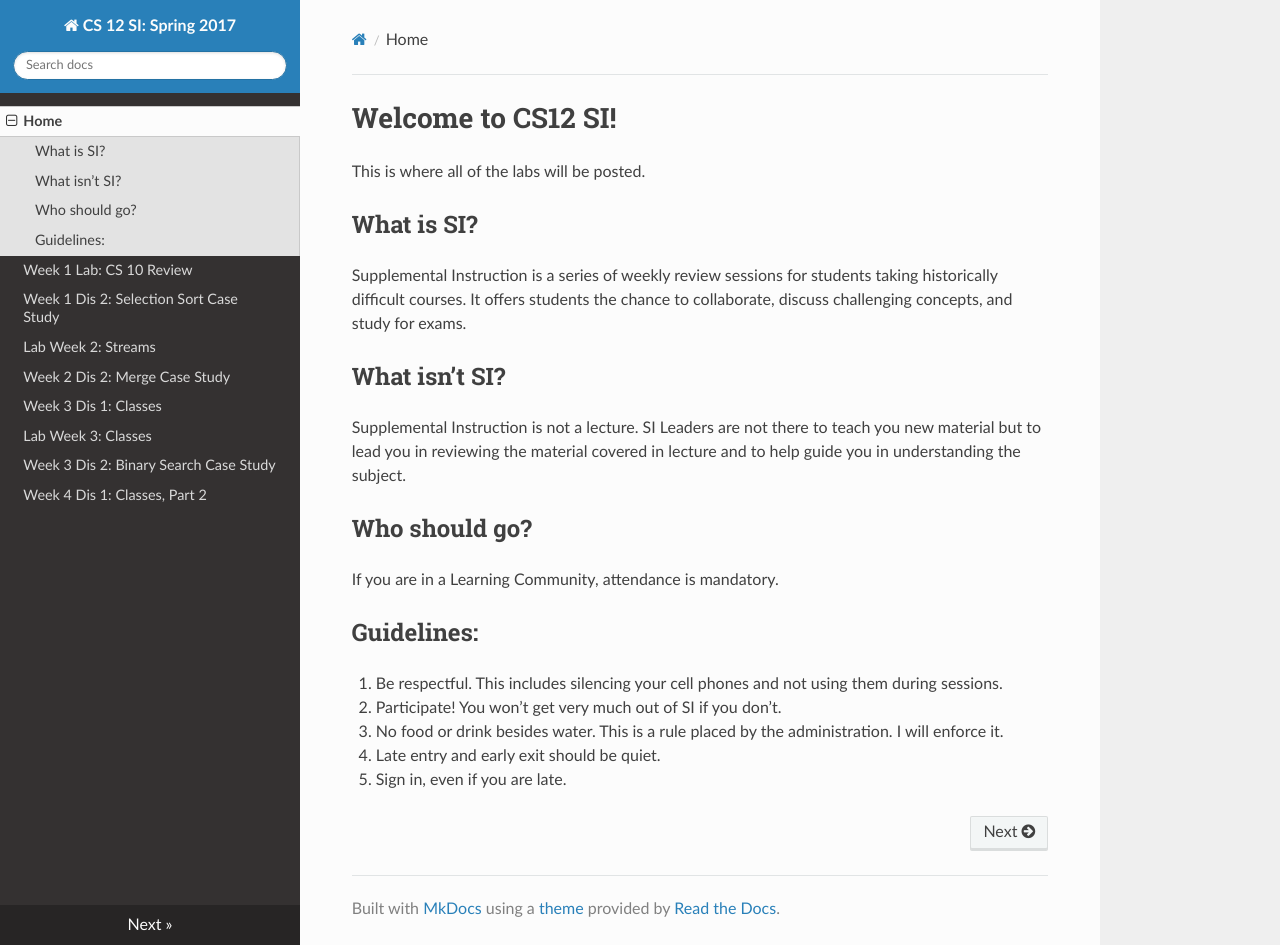
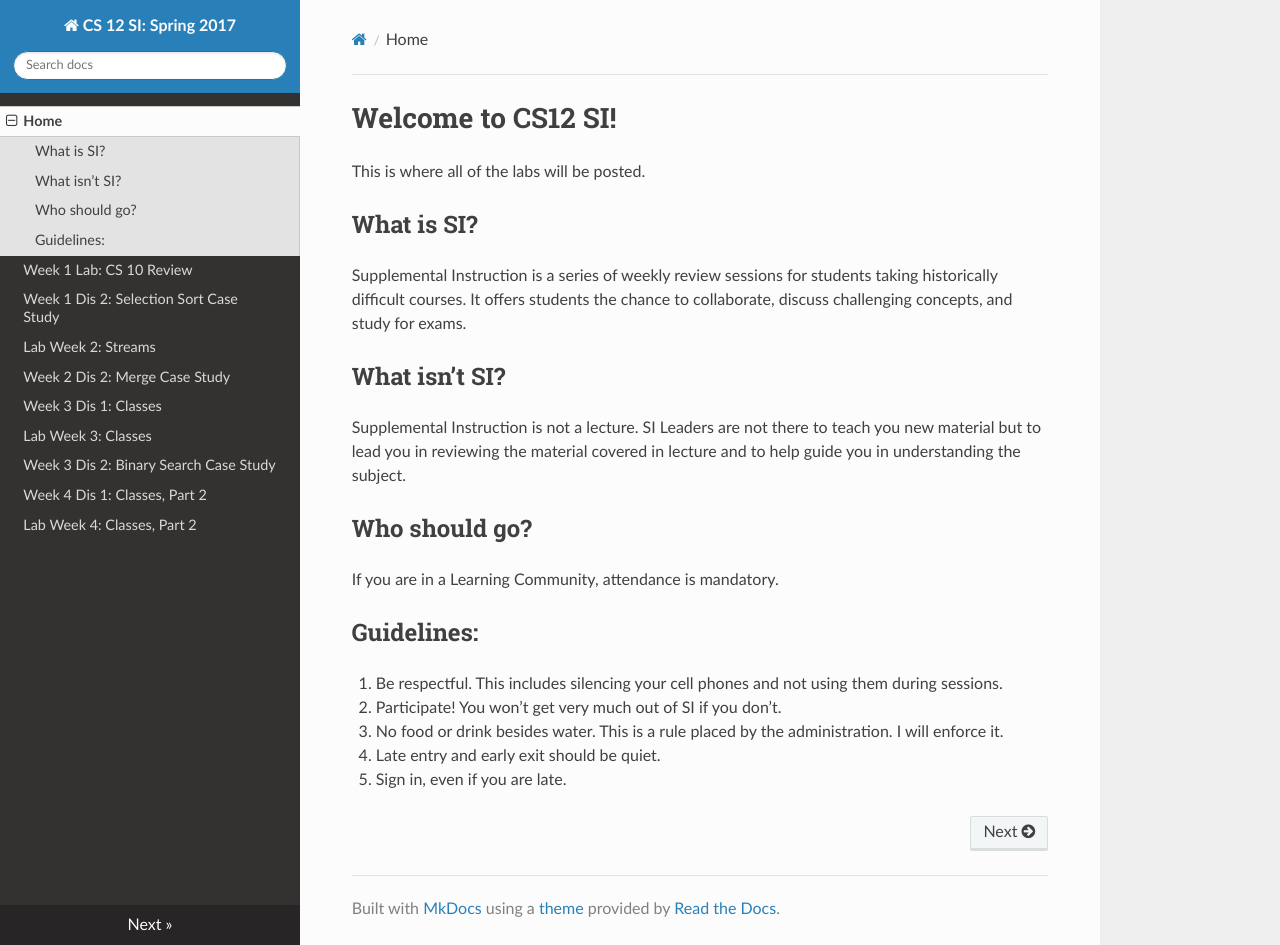
Before and after one commit to cs-si-ucr/cs12, an MkDocs documentation site: the page built from docs/index.md, in a window 1280 px wide and 945 px high. Built offline with MkDocs 1.6.1, drawn with Linux system fonts in a browser that asks for light colours; nearby versions of some CDN libraries; old or Windows-style settings are respelled for this version of MkDocs.

Commit message:
week4 lab init

```diff
--- a/mkdocs.yml
+++ b/mkdocs.yml
@@ -9,5 +9,6 @@ pages:
     - [lab03.md, "Lab Week 3: Classes"]
     - [dis03_2.md, "Week 3 Dis 2: Binary Search Case Study"]
     - [dis04_1.md, "Week 4 Dis 1: Classes, Part 2"]
+    - [lab04.md, "Lab Week 4: Classes, Part 2"]
     #- [dis05_1.md, "Week 5 Dis 1: Midterm Reiew"]
 theme: readthedocs
```
Also changed, not shown: docs/lab04.md (added).
